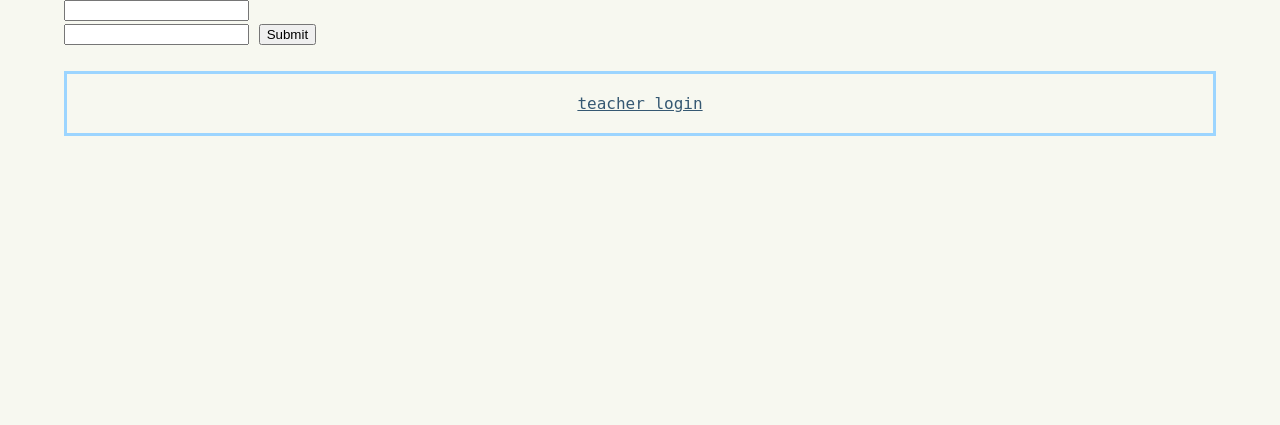
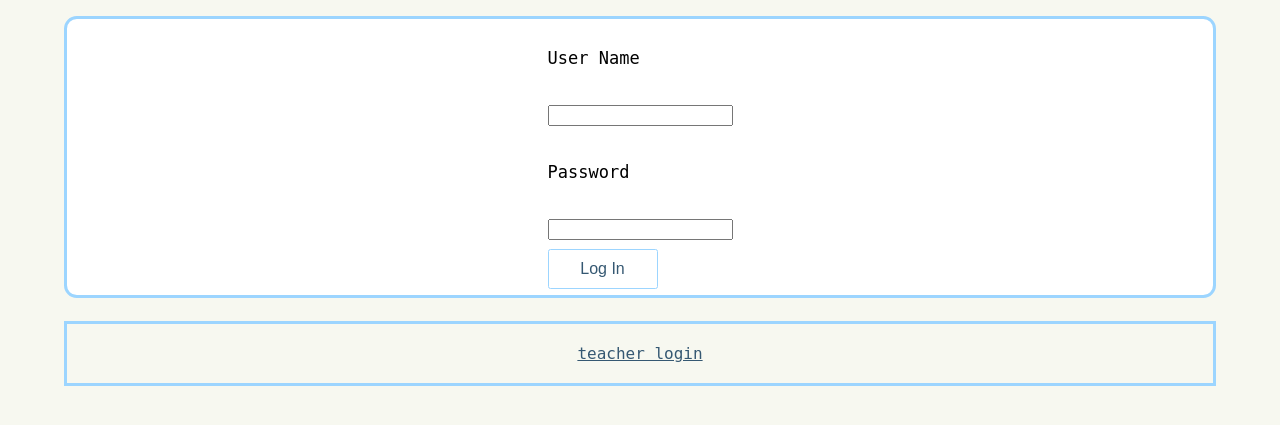
Before and after one commit to 22197/AR_webapp_13dtp, a Flask app: page /login in a window 1280 px wide. Shown: the part 82-507 px from the top of the page. Run offline with Flask 3, Linux system fonts and the light colour scheme; some web fonts are replaced.

Commit message:
CSS and commenting in html files

```diff
--- a/routes.py
+++ b/routes.py
@@ -213,7 +213,7 @@ class LoginForm(FlaskForm):
         ],
         )
     # Submit
-    submit = SubmitField("Submit")
+    submit = SubmitField("Log In")
 
 
 # sign up form
@@ -245,7 +245,7 @@ class SignupForm(FlaskForm):
             Length(min=3, max=3, message="The teacher code must be exactly 3 characters long."),
         ],
     )
-    submit = SubmitField("Submit")
+    submit = SubmitField("Sign Up")
 
     def validate_user_name(self, user_name):
         existing_user_name = User.query.filter_by(
--- a/templates/about.html
+++ b/templates/about.html
@@ -1,5 +1,6 @@
 {%extends "layout.html"%}
 {%block content%}
+{# about page#}
 <h1>
     About this website
 </h1>
--- a/templates/login.html
+++ b/templates/login.html
@@ -1,16 +1,28 @@
 {%extends "layout.html"%}
 {%block content%}
+<div class="words">
+    <div class="centre">
         <form method="POST" novalidate>
             {{ form.hidden_tag() }}
+
+            {# user name#}
+            <p>User Name</p>
             {{ form.user_name() }}<br>
             {% for error in form.user_name.errors %}
                 <div class="text-danger">{{ error }}</div>
             {% endfor %}
-    {{ form.password() }}
+
+            {# password#}
+            <p>Password</p>
+            {{ form.password() }} <br>
             {% for error in form.password.errors %}<br>
                 <div class="text-danger">{{ error }}</div>
             {% endfor %}
-    {{ form.submit }} <br>
+
+            {# login button#}
+            {{ form.submit (class_="form_button")}} <br>
+
+            {# error message#}
             {% with messages = get_flashed_messages(with_categories=true) %}
                 {% if messages %}
                     {% for category, message in messages %}
@@ -19,4 +31,7 @@
                 {% endif %}
             {% endwith %}
         </form>
+    </div>
+</div>
+
 {% endblock%}
--- a/templates/view.html
+++ b/templates/view.html
@@ -1,5 +1,6 @@
 {% extends "layout.html" %}
 {% block content %}
+{# drop down for sorting #}
 <div class="block">
     <h1>Reports</h1>
     <div class="sorting">
@@ -14,11 +15,13 @@
         </form>
     </div>
 
-
+    {# for each report #}
     {% for report in reports %}
         <div class="reports">
+            {# showing title which is link to specific edit page #}
             <a href="http://127.0.0.1:5000/edit/{{ report.report_id }}" class="report_name">{{ report.report_title }}</a>
             <div class="right_info">
+                {# showing status #}
                 <p>
                 <u>Status:</u>
                 {% if report.status %}
```
Also changed, not shown: templates/edit_report.html (+12 -5 lines), templates/report.html (+9 -0 lines), templates/sign_up.html (+10 -1 lines). Lines whose indentation alone changed are shown as unchanged.
